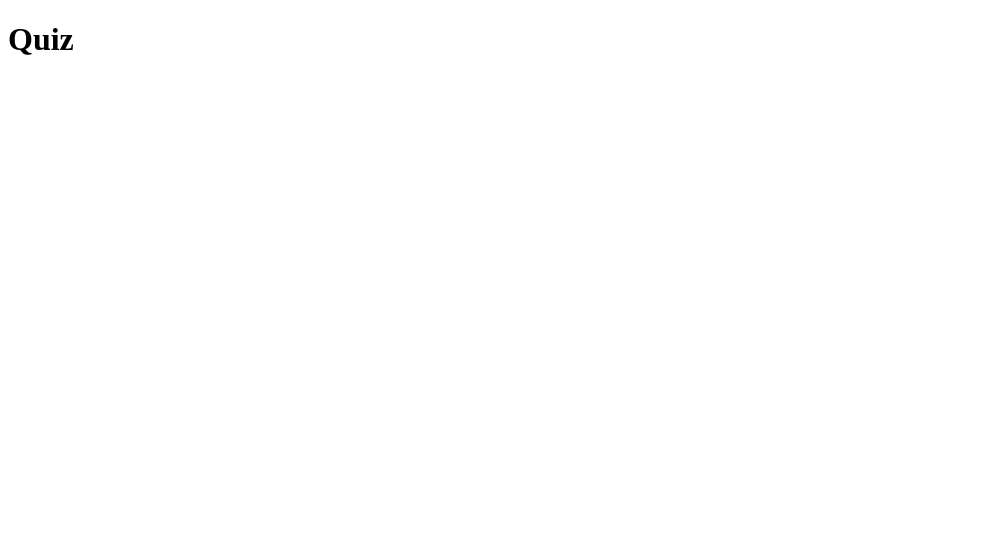
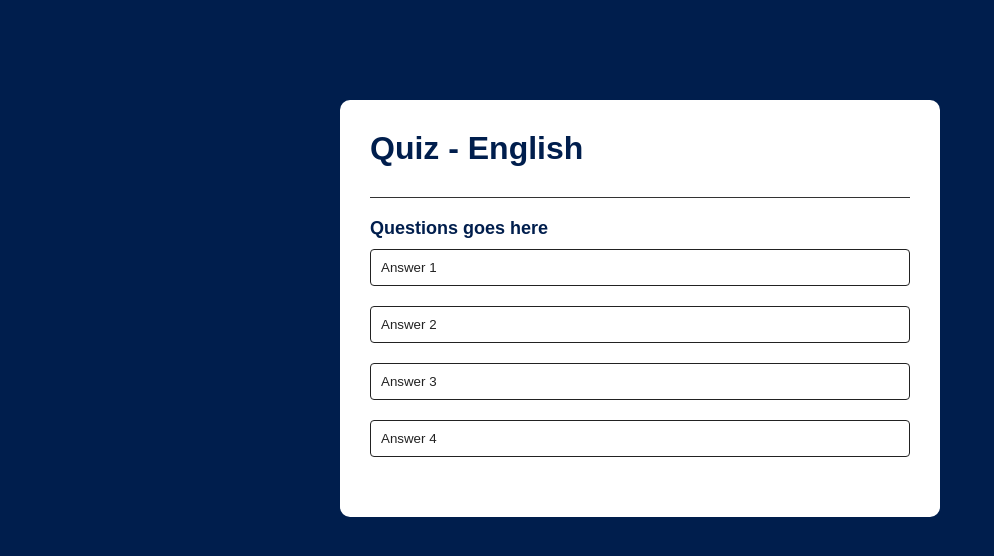
Before and after one commit to amandamoreirainfo/quiz-game, a plain HTML site: page index.html in a window 1280 px wide. Shown: the whole page, without its empty margins (0-994 px from the left). Drawn offline with Linux system fonts and the light colour scheme.

Commit message:
added style to the project

```diff
--- a/assets/css/style.css
+++ b/assets/css/style.css
@@ -0,0 +1,88 @@
+* {
+
+    margin: 0;
+    padding: 0;
+    font-family: 'Poppins', sans-serif;
+    box-sizing: border-box;
+
+}
+
+
+body{
+
+    background: #001e4d;
+
+}
+
+.app{
+
+    background: #fff;
+    width: 90%;
+    max-width: 600px;
+    margin: 100px auto 0;
+    border-radius: 10px;
+    padding: 30px;
+
+}
+
+
+.app h1{
+
+    font-weight: 25px;
+    color: #001e4d;
+    font-weight: 600;
+    border-bottom: 1px solid #333;
+    padding-bottom: 30px;
+
+}
+
+.quiz{
+
+    padding: 20px 0;
+}
+
+.quiz h2{
+
+    font-size: 18px;
+    color: #001e4d;
+    font-weight: 600;
+
+}
+
+.btn{
+
+    background: #fff;
+    color: #222;
+    font-weight: 500;
+    width: 100%;
+    border: 1px solid #222;
+    padding: 10px;
+    margin: 10px 0;
+    text-align: left;
+    border-radius: 4px;
+    cursor: pointer;
+    transition: all 0.3s;
+
+
+}
+
+.btn:hover{
+
+    background: #222;
+    color: #fff;
+}
+
+.btn-next{
+
+    background: #001e4d;
+    color: #fff;
+    font-weight: 500;
+    width: 150px;
+    border: 0;
+    padding: 10px;
+    margin: 20px auto 0;
+    border-radius: 4px;
+    cursor: pointer;
+    display: none;
+
+}
--- a/index.html
+++ b/index.html
@@ -11,10 +11,20 @@
 
     <div class="app">
 
-        <h1>Quiz</h1>
+        <h1>Quiz - English</h1>
         <div class="quiz">
 
-            <h2 id="question"></h2>
+            <h2 id="question">Questions goes here</h2>
+            <div id="answer-buttons">
+
+                <button class="btn">Answer 1</button>
+                <button class="btn">Answer 2</button>
+                <button class="btn">Answer 3</button>
+                <button class="btn">Answer 4</button>
+
+            </div>
+
+            <button class="btn-next">Next</button>
 
         </div>
 
```
